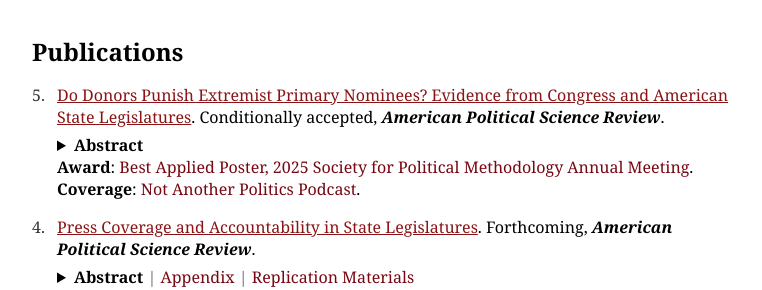
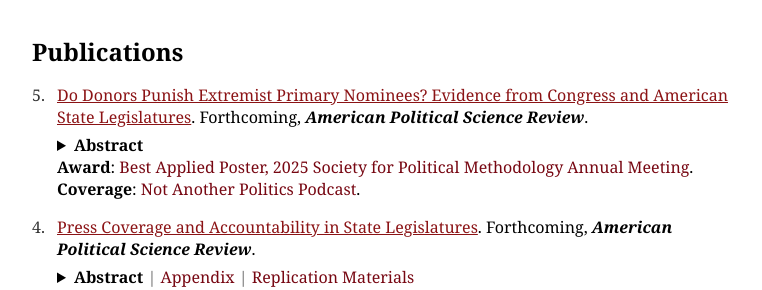
Before and after one commit to AndyMyersSkol/AndyMyersSkol.github.io, a Jekyll site: the page index.html, which Jekyll copies as it is, in a window 1280 px wide. Shown: the part 455-745 px from the top of the page, without its empty margins (258-1020 px from the left). Built offline with Jekyll 4.4.1, drawn with Linux system fonts in a browser that asks for light colours.

Commit message:
Update index.html

```diff
--- a/index.html
+++ b/index.html
@@ -59,7 +59,7 @@ height="0" width="0" style="display:none;visibility:hidden"></iframe></noscript>
 
    <ul class="numbered publications">
         <li data-number="5">
-            <a target="_blank" class="bib" href="/myers_extremist_nominee_fundraising.pdf">Do Donors Punish Extremist Primary Nominees? Evidence from Congress and American State Legislatures</a>. Conditionally accepted, <b><i>American Political Science Review</b></i>.
+            <a target="_blank" class="bib" href="/myers_extremist_nominee_fundraising.pdf">Do Donors Punish Extremist Primary Nominees? Evidence from Congress and American State Legislatures</a>. Forthcoming, <b><i>American Political Science Review</b></i>.
             <details class="abstract-container">
                 <summary>
                     <span>Abstract</span>
```
